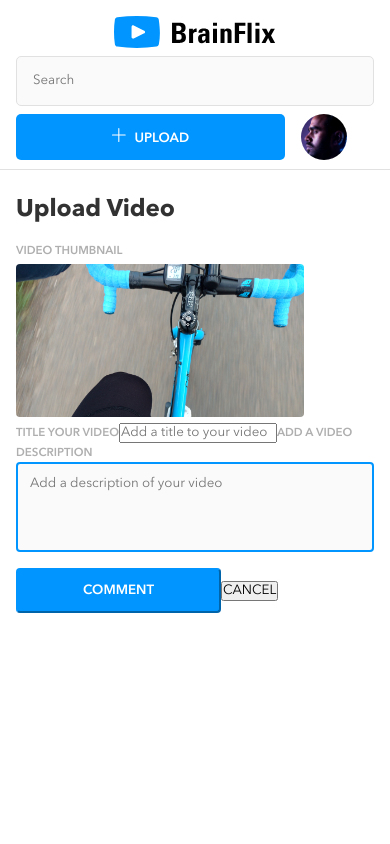
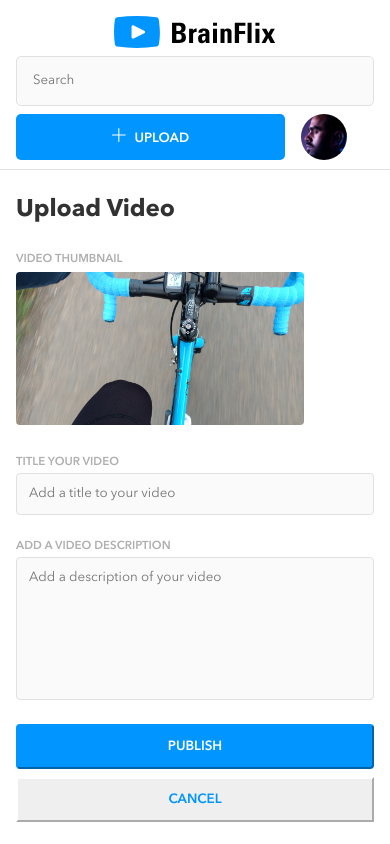
Before and after one commit to AshleyMirandaMakes/brainflix-ashley-miranda, a React (Create React App) app in the folder sprint-two/: page /upload in a window 390 px wide. Built offline with nearby package versions, Linux system fonts and the light colour scheme.

Commit message:
basic upload mobile styles done

```diff
--- a/sprint-two/src/components/VideoItem/VideoItem.js
+++ b/sprint-two/src/components/VideoItem/VideoItem.js
@@ -9,7 +9,8 @@ class VideoItem extends Component {
     const { id, image, title, channel } = this.props
 
     return (
-      <li className="videoItem" onClick={() =>{this.props.setCurrentVideo(id)}}>
+      // <li className="videoItem" onClick={() =>{this.props.setCurrentVideo(id)}}>
+      <li>
         <img className="videoItem__image" src={image} alt={title} />
         <div className="videoItem__headings">
           <h3 className="videoItem__title">{title}</h3>
--- a/sprint-two/src/pages/HomePage/HomePage.js
+++ b/sprint-two/src/pages/HomePage/HomePage.js
@@ -1,4 +1,6 @@
 import { Component } from 'react';
+import { BrowserRouter, Switch, Route } from "react-router-dom";
+import { API_URL, API_KEY} from "../../util";
 
 import Video from '../../components/Video';
 import FeaturedVideo from '../../components/FeaturedVideo';
@@ -7,50 +9,75 @@ import VideoList from '../../components/VideoList';
 //-Data
 import videos from '../../../src/assets/data/videos.json';
 import videoDetails from '../../../src/assets/data/video-details.json';
+import axios from 'axios';
 
 class HomePage extends Component {
-  state = {
-    videos,
-    videoDetails,
-    currentVideoIndex : 0,
-    currentVideoId : "1af0jruup5gu",
-  };
+   state = {
+      // videos =[], // if you set this here it breaks.
+      // currentVideoIndex : 0,
+      //currentVideoId : "1af0jruup5gu",
+      videoData : [],
+   }
 
-  setCurrentVideo = (id) => {
-    //spread to not mutate
-    let newVideos = [...this.state.videos]
-    //find the index that matches the id returned by our click handler
-    let videoIndex = newVideos.findIndex((video) => {
-      return id === video.id;
-    })
+   componentDidMount() {
+    //  const {videoId} = this.props.match.params;
+    //  console.log(videoId);
 
-    //let the clicked video be the return of all the object data, not just the id
-    let clickedVideo = newVideos[videoIndex]
+     axios.get(`${API_URL}/videos/1af0jruup5gu${API_KEY}`)
+      .then(
+        (response) =>
+        console.log(response)
+      )
+      .catch(
+        (error) =>
+        console.log(error)
+      );
+   }
 
-    //let our updated video list not include the object clicked
-    let updatedVideos = newVideos.filter(video => video.id !== clickedVideo);
 
-    //set the new states
-    this.setState({videos: updatedVideos, currentVideoIndex : videoIndex, currentVideoId: id,
-    })
-  }
+
+
+
+
 
   render () {
     return (
       <main>
-         <Video
-            videoDetails={videoDetails[this.state.currentVideoIndex]}/>
+      {/* <Video/> */}
+         {/* <Video
+            videoDetails={videoDetails[this.state.currentVideoIndex]}/> */}
           <div className="app__container">
-            <FeaturedVideo
-              videoDetails={videoDetails[this.state.currentVideoIndex]}/>
-              <VideoList
+          {/* <FeaturedVideo/> */}
+            {/* <FeaturedVideo
+              videoDetails={videoDetails[this.state.currentVideoIndex]}/>   */}
+              <VideoList/>
+              {/* <VideoList
               videos={videos}
               setCurrentVideo={this.setCurrentVideo}
-              currentVideoId={this.state.currentVideoId}/>
-              </div>
+              currentVideoId={this.state.currentVideoId}/> */}
+          </div>
       </main>
     )
   }
 }
 
 export default HomePage;
+
+// setCurrentVideo = (id) => {
+//   //spread to not mutate
+//   let newVideos = [...this.state.videos]
+//   //find the index that matches the id returned by our click handler
+//   let videoIndex = newVideos.findIndex((video) => {
+//     return id === video.id;
+//   })
+
+//   //let the clicked video be the return of all the object data, not just the id
+//   let clickedVideo = newVideos[videoIndex]
+
+//   //let our updated video list not include the object clicked
+//   let updatedVideos = newVideos.filter(video => video.id !== clickedVideo);
+
+//   //set the new states
+//   this.setState({videos: updatedVideos, currentVideoIndex : videoIndex, currentVideoId: id,
+//   })
+// }
--- a/sprint-two/src/pages/UploadPage/UploadPage.js
+++ b/sprint-two/src/pages/UploadPage/UploadPage.js
@@ -10,7 +10,7 @@ function UploadPage () {
       <h4 className="upload__title">VIDEO THUMBNAIL</h4>
       <img className="upload__image "src={Thumbnail} alt="upload-image"/>
       </div>
-      <form className="upload__content">
+      <form className="upload__form">
         <div className="upload__form-container">
         <label className="upload__title">TITLE YOUR VIDEO</label>
         <input className="upload__input" type="text" placeholder="Add a title to your video"></input>
@@ -19,7 +19,7 @@ function UploadPage () {
         </div>
       </form>
       <div className="upload__button-container">
-      <button className="upload__button">COMMENT</button>
+      <button className="upload__button">PUBLISH</button>
         <button className="upload__button--special">CANCEL</button>
       </div>
       </section>
--- a/sprint-two/src/pages/UploadPage/UploadPage.scss
+++ b/sprint-two/src/pages/UploadPage/UploadPage.scss
@@ -10,7 +10,21 @@
   &__heading {
     @include font-bold;
     padding-top: .5rem;
-    padding-bottom: 1rem;
+    padding-bottom: .5rem;
+  }
+  &__title {
+    @include font-demi;
+    color: $color-silver;
+    font-size: .72rem;
+    padding-bottom: 4px;
+    padding-top: 1rem;
+    display: block;
+    @include tablet {
+      font-size: .72rem;
+    }
+  }
+  &__image-container{
+    display: block;
   }
   &__image{
     width: 288px;
@@ -27,62 +41,34 @@
       margin-left: 0;
     }
   }
-  // &__container {
-  //   @include margin-auto;
-  //   display: flex;
-  //   width: 100%;
-  //   padding: 1.5rem 0;
-  //   border-bottom: 1px solid $color-mercury;
-  //   max-width: 500px;
-  //   @include tablet {
-  //   width: 100%;
-  //   max-width: 730px;
-  //   padding-bottom: 0;
-  //  }
-  //  @include desktop {
-  //  // margin-left: 8rem;
-  //   margin-left: 4.5rem;
-  //   max-width: 712px;
-  //   padding: 1rem;
-  //   border-bottom: none;
-  //  }
-  // }
-  &__content {
+  &__form {
     display: flex;
     flex-direction: column;
     width: 100%;
+    margin-top: .5rem;
     @include tablet {
       padding-left: .5rem;
    }
-   @include tablet {
+  }
+  &__input {
+    display: block;
+    color: $color-black;
     width: 100%;
- }
-  }
-  &__title {
-    @include font-demi;
-    color: $color-silver;
-    font-size: .72rem;
-    padding-bottom: 4px;
-    @include tablet {
-      font-size: .72rem;
-    }
-  }
-  &__flex-container {
-    @include tablet {
-      display: flex;
-      flex-direction: row;
-      width: 100%;
-    }
+    padding: .75rem;
+    margin-bottom: .5rem;
+    border: 1px solid $color-mercury ;
+    border-radius: 4px;
+    background-color: $color-alabaster;
   }
   &__textarea{
     display: block;
-    height: 90px; //check this
+    height: 143px;
     color: $color-black;
     resize: none;
     width: 100%;
     padding: .75rem;
     margin-bottom: 1rem;
-    border: 2px solid $color-lightblue-brainflix ;
+    border: 1px solid $color-mercury ;
     border-radius: 4px;
     background-color: $color-alabaster;
     &:active{
@@ -101,28 +87,41 @@
       width: 436px;
     }
   }
+  &__button-container {
+    margin-top:.5rem;
+    width: 100%;
+  }
   &__button{
     @include font-demi;
     background-color: $color-lightblue-brainflix;
     border-color: $color-lightblue-brainflix;
-    // I don't know why there's a weird shadow on the bottom & right border of this button
+    display: block;
     color: $color-white;
     border-radius: 4px;
-    width: 205px;
+    width: 100%;
     height: 45px;
     @include desktop {
       border-color: $color-mercury; //?
     }
-    &:hover {
-      background-color: $color-lightblue-brainflix;
-      border-color: $color-lightblue-brainflix;
+    &--special {
+      @include font-demi;
+      border-color: $color-white;
+      color: $color-lightblue-brainflix;
+      margin-top: .5rem;
+      width: 100%;
+      height: 45px;
     }
-    @include tablet {
-      width: 160px;
-      padding: .5rem;
-      margin: 0;
-      border-radius: 6px;
+    // &:hover {
+    //   background-color: $color-lightblue-brainflix;
+    //   border-color: $color-lightblue-brainflix;
+    // }
     }
 
+  // &__flex-container {
+  //   @include tablet {
+  //     display: flex;
+  //     flex-direction: row;
+  //     width: 100%;
+  //   }
+  // }
   }
-}
```
